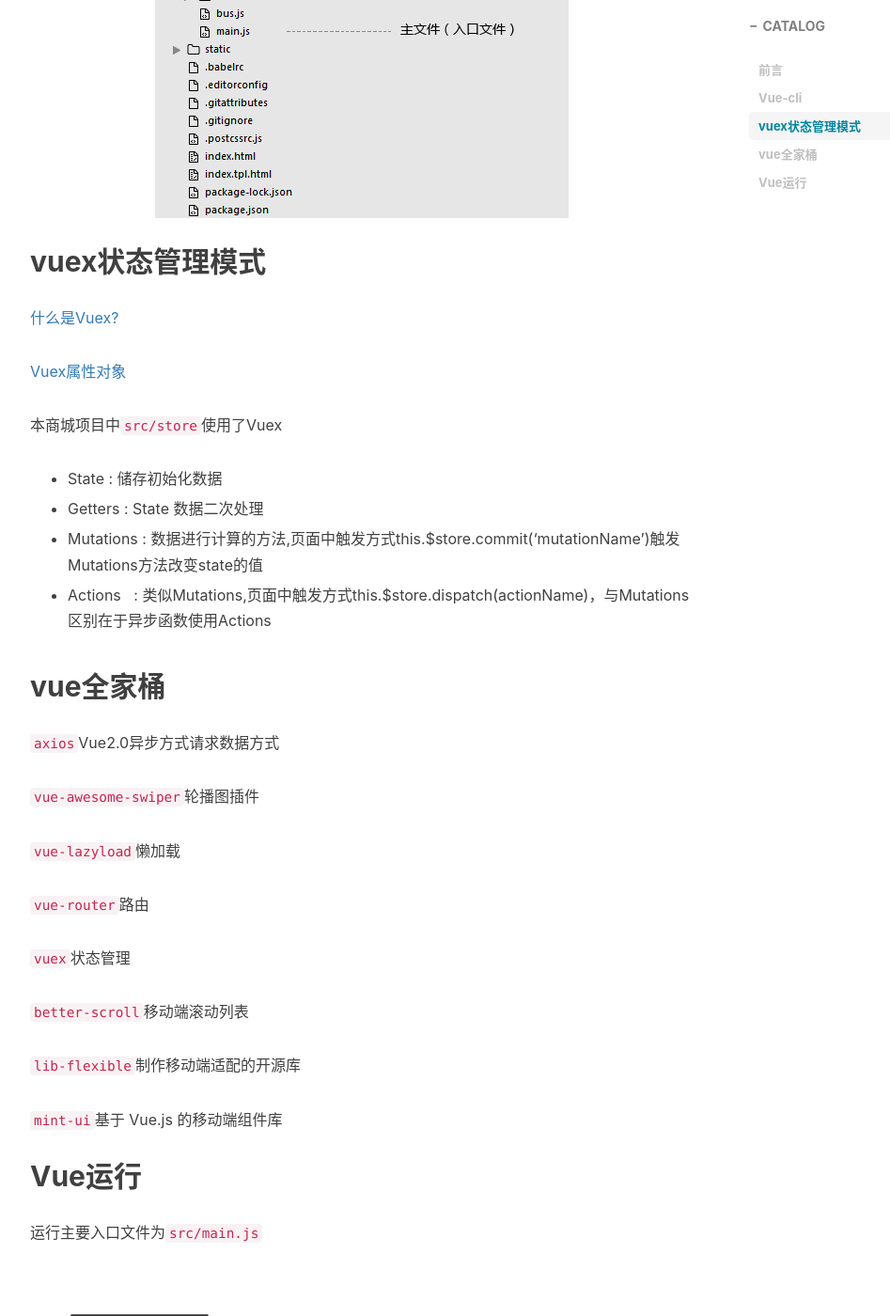
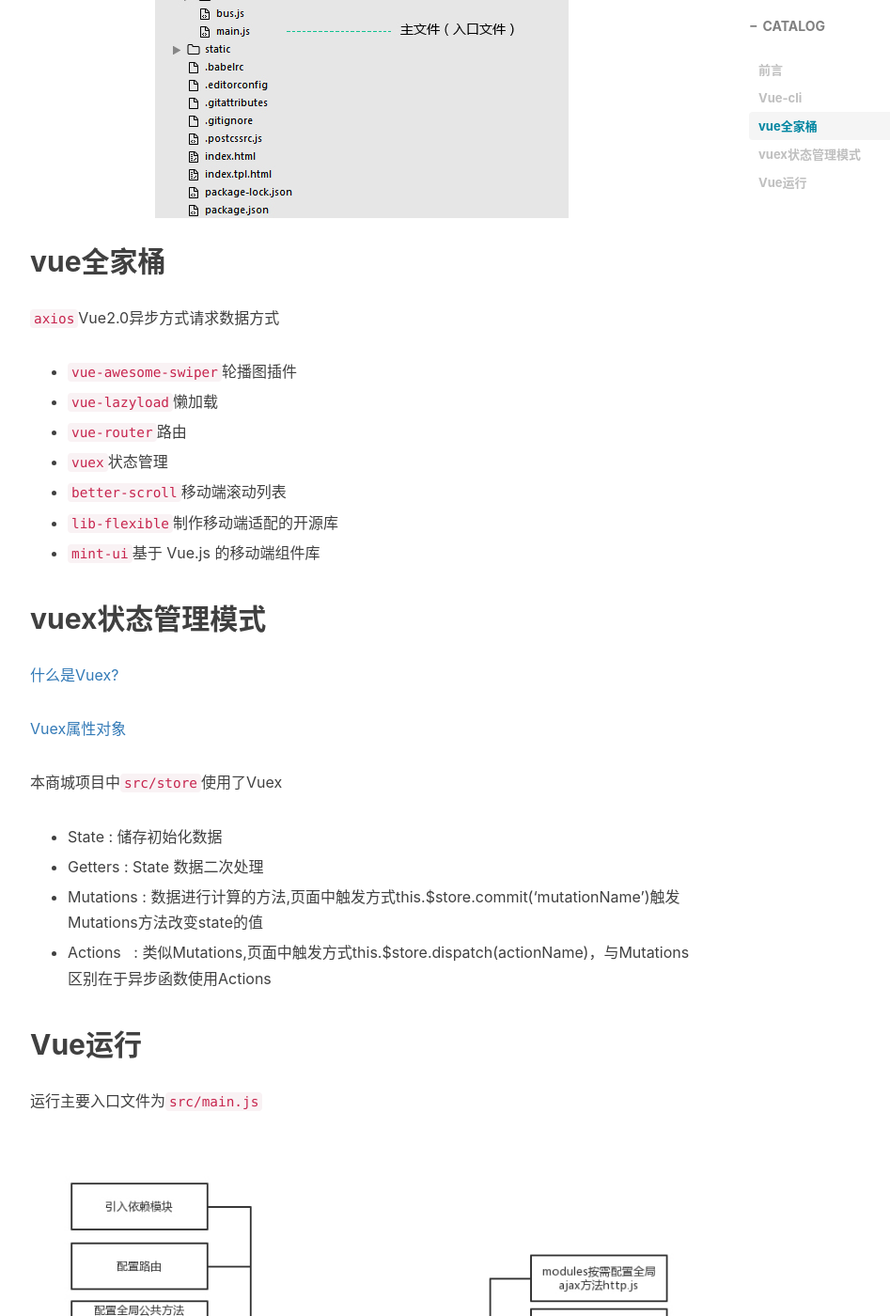
Before and after one commit to devin-huang/devin-huang.github.io, a Jekyll site: the page built from _posts/2018-03-01-Vue全家桶+webpack搭建商城项目.md, in a window 1280 px wide and 1400 px high, scrolled down 2323 px. Shown: the whole window at 94% size, without its empty margins (233-1180 px from the left). Built offline with Jekyll 4.4.1, drawn with Linux system fonts in a browser that asks for light colours; nearby versions of some CDN libraries; comment, search, counter and statistics services are not loaded; part of the change alters nothing that is shown.

```diff
--- a/_posts/2018-03-01-Vue全家桶+webpack搭建商城项目.md
+++ b/_posts/2018-03-01-Vue全家桶+webpack搭建商城项目.md
@@ -35,6 +35,24 @@ tags:
 
 ![](/img/pubilc/path.jpg)
 
+## vue全家桶
+
+`axios`Vue2.0异步方式请求数据方式
+
+* `vue-awesome-swiper`轮播图插件
+
+* `vue-lazyload`懒加载
+
+* `vue-router`路由
+
+* `vuex`状态管理
+
+* `better-scroll`移动端滚动列表
+
+* `lib-flexible`制作移动端适配的开源库
+
+* `mint-ui`基于 Vue.js 的移动端组件库
+
 ## vuex状态管理模式
 
 [什么是Vuex?](https://vuex.vuejs.org/zh-cn/intro.html)
@@ -51,24 +69,6 @@ tags:
 
 * Actions    : 类似Mutations,页面中触发方式this.$store.dispatch(actionName)，与Mutations区别在于异步函数使用Actions
 
-## vue全家桶
-
-`axios`Vue2.0异步方式请求数据方式
-
-`vue-awesome-swiper`轮播图插件
-
-`vue-lazyload`懒加载
-
-`vue-router`路由
-
-`vuex`状态管理
-
-`better-scroll`移动端滚动列表
-
-`lib-flexible`制作移动端适配的开源库
-
-`mint-ui`基于 Vue.js 的移动端组件库
-
 ## Vue运行
 
 运行主要入口文件为`src/main.js`
```
